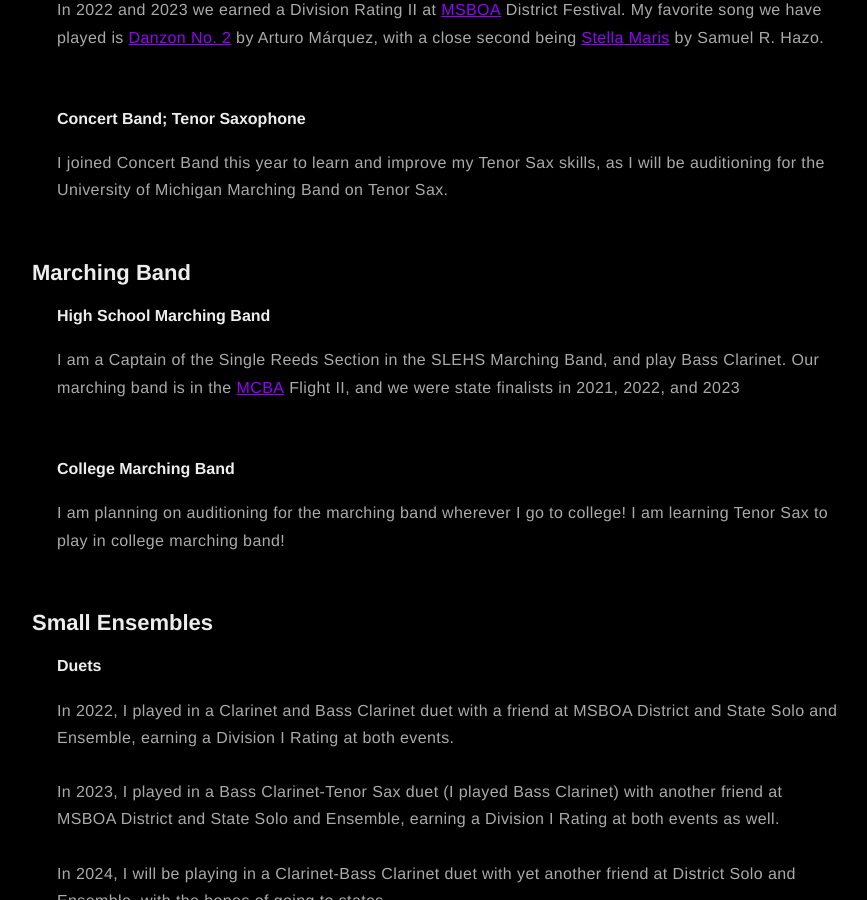
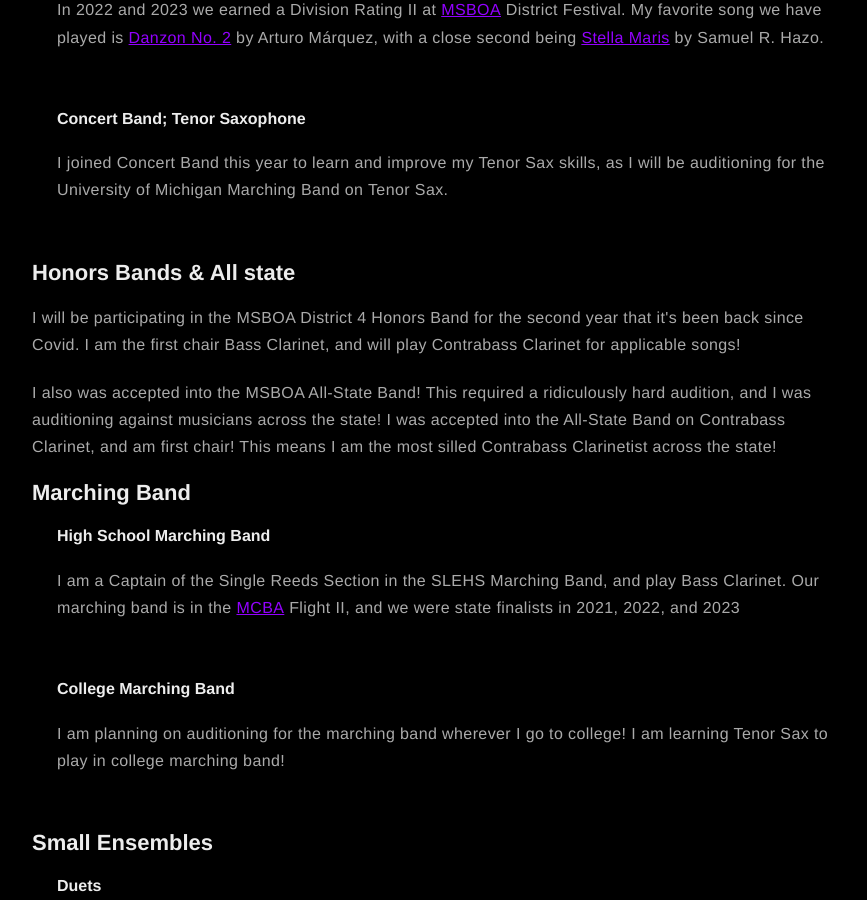
Before and after one commit to JDBurchHuzzah/jdburchhuzzah.github.io, a Jekyll site: the page built from about.md, in a window 1280 px wide and 900 px high, scrolled down 923 px. Shown: the whole window, without its empty margins (203-1070 px from the left). Built offline with Jekyll 4.4.1, drawn with Linux system fonts in a browser that asks for light colours; nearby versions of some CDN libraries.

Commit message:
Update about.md

```diff
--- a/about.md
+++ b/about.md
@@ -23,6 +23,10 @@
   <h4>Concert Band; Tenor Saxophone</h4>
   <p>I joined Concert Band this year to learn and improve my Tenor Sax skills, as I will be auditioning for the University of Michigan Marching Band on Tenor Sax.</p><br>
 </div>
+
+<h2>Honors Bands & All state</h2>
+<p>I will be participating in the MSBOA District 4 Honors Band for the second year that it's been back since Covid. I am the first chair Bass Clarinet, and will play Contrabass Clarinet for applicable songs!</p>
+<p>I also was accepted into the MSBOA All-State Band! This required a ridiculously hard audition, and I was auditioning against musicians across the state! I was accepted into the All-State Band on Contrabass Clarinet, and am first chair! This means I am the most silled Contrabass Clarinetist across the state!</p>
 
 <h2>Marching Band</h2>
 <div style="margin-left: 25px;">
```
